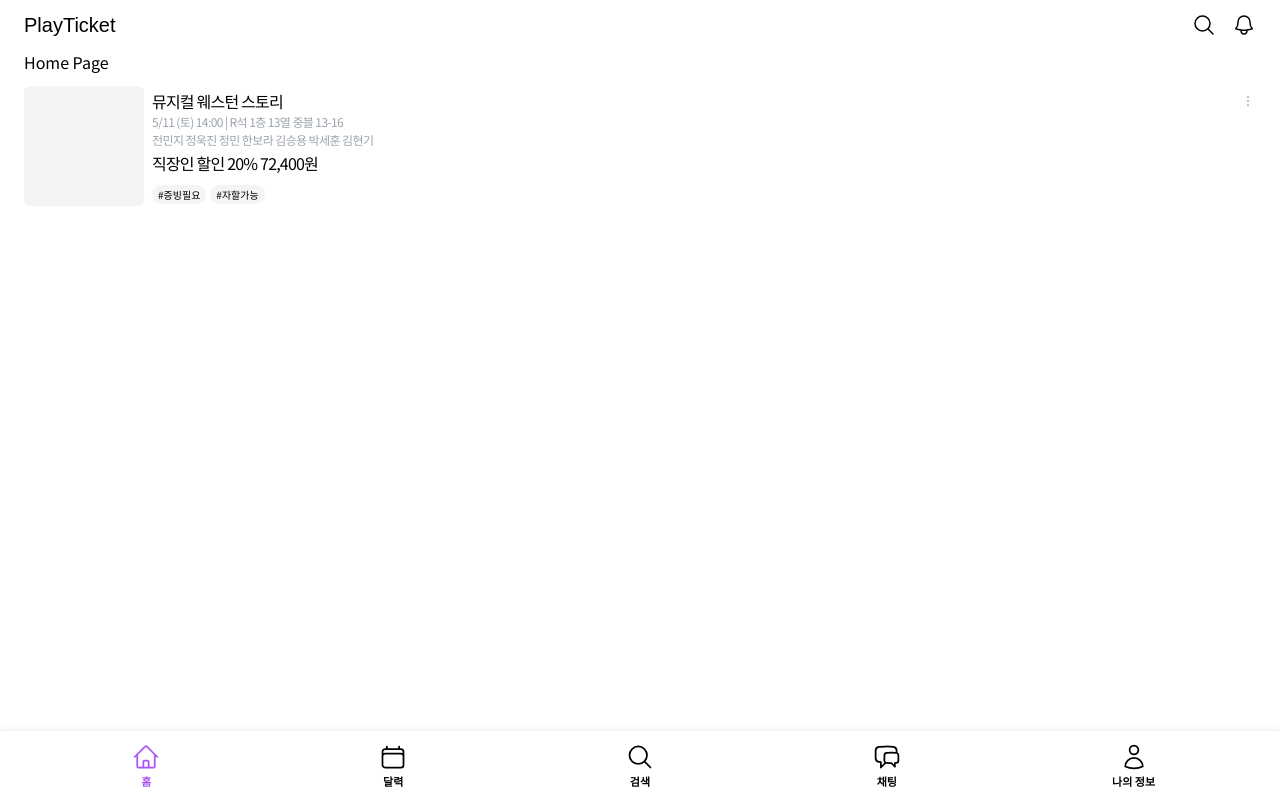
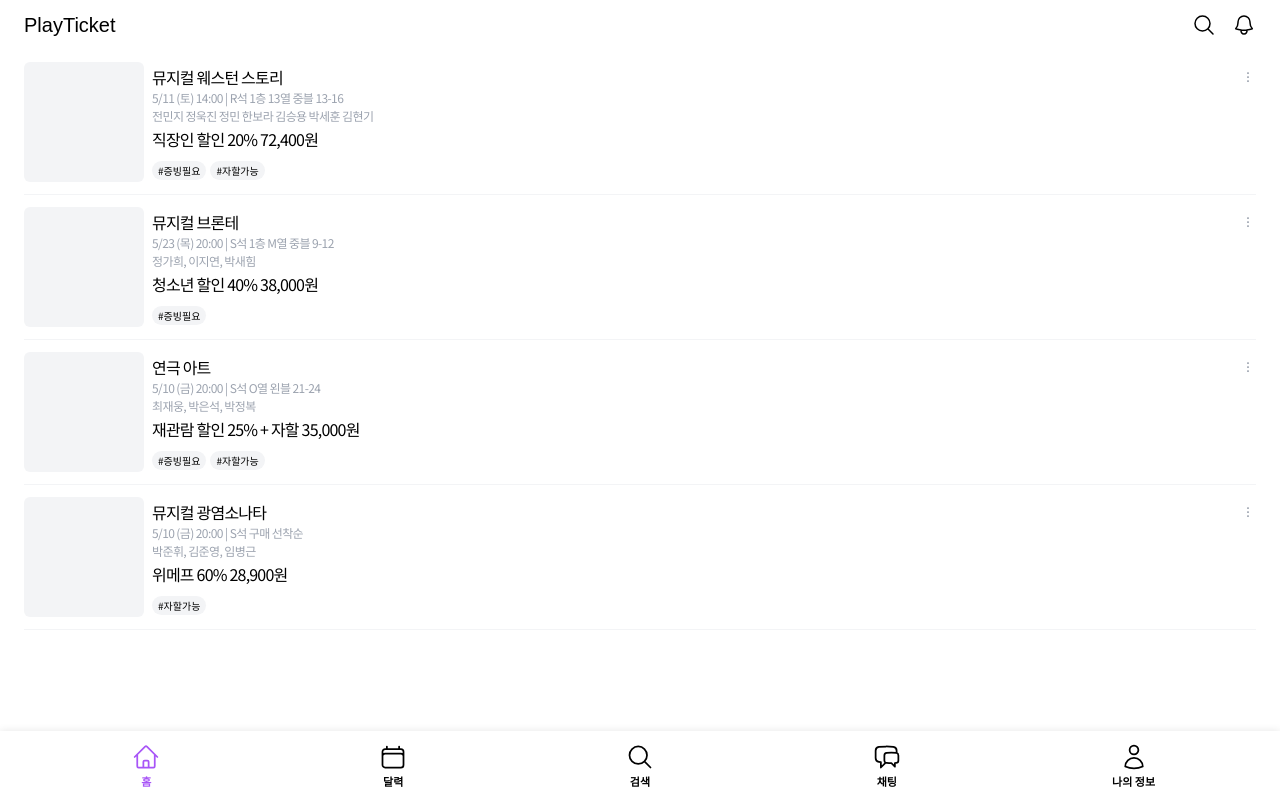
Before and after one commit to kim2ju/playticket, a React (Vite) app in the folder playticket-frontend/: page / in a window 1280 px wide. Built offline with nearby package versions, Linux system fonts and the light colour scheme; the HTML template or start-up script is replaced by a standard one; a web font is replaced by a local one.

Commit message:
feat: 임시 티켓 정보 데이터 추가

```diff
--- a/playticket-frontend/src/components/TicketContainer.tsx
+++ b/playticket-frontend/src/components/TicketContainer.tsx
@@ -1,8 +1,9 @@
 import { EllipsisVerticalIcon } from "@heroicons/react/24/outline"
 import TicketContainerModal from "./TicketContainerModal"
 import { useState } from "react";
+import { TicketContainerProps } from "../types";
 
-export default function TicketContainer() {
+export default function TicketContainer({data} : {data: TicketContainerProps}) {
     const [isModalOpen, setIsModalOpen] = useState<boolean>(false);
 
     return (
@@ -11,17 +12,20 @@ export default function TicketContainer() {
             <div className="w-[120px] h-[120px] bg-gray-100 rounded-md" />
             <div className="flex-grow h-[120px] flex flex-col justify-center">
                 <div className="flex justify-between">
-                    <div className="text-[16px] tracking-tighter">뮤지컬 웨스턴 스토리</div>
+                    <div className="text-[16px] tracking-tighter">{data.type} {data.title}</div>
                     <button onClick={() => setIsModalOpen(true)}>
                         <EllipsisVerticalIcon className="w-[16px] h-[16px] text-gray-400" />
                     </button>
                 </div>
-                <div className="text-[12px] text-gray-400 tracking-tighter">5/11 (토) 14:00 | R석 1층 13열 중블 13-16</div>
-                <div className="text-[12px] text-gray-400 tracking-tighter">전민지 정욱진 정민 한보라 김승용 박세훈 김현기</div>
-                <div className="text-[16px] pt-0.5 pb-2.5 tracking-tighter">직장인 할인 20% 72,400원</div>
+                <div className="text-[12px] text-gray-400 tracking-tighter">{data.datetime} | {data.seatRank} {data.seat}</div>
+                <div className="text-[12px] text-gray-400 tracking-tighter">{data.cast}</div>
+                <div className="text-[16px] pt-0.5 pb-2.5 tracking-tighter">
+                    {data.discountName} {data.discountRate}%{data.additionalDiscount > 0 && ' + 자할'} {new Intl.NumberFormat().format(data.discountPrice)}원
+                </div>
                 <div className="flex gap-1">
-                    <div className="bg-gray-100 text-[10px] py-0.5 px-1.5 rounded-2xl w-fit">#증빙필요</div>
-                    <div className="bg-gray-100 text-[10px] py-0.5 px-1.5 rounded-2xl w-fit">#자할가능</div>
+                    {data.tags.map((tag, index) => (
+                        <div key={index} className="bg-gray-100 text-[10px] py-0.5 px-1.5 rounded-2xl w-fit">#{tag}</div>
+                    ))}
                 </div>
             </div>
         </div>
--- /dev/null
+++ b/playticket-frontend/src/data/TicketContainerData.json
@@ -0,0 +1,63 @@
+{
+    "data": [{
+        "id": 1,
+        "type": "뮤지컬",
+        "title": "웨스턴 스토리",
+        "datetime": "5/11 (토) 14:00",
+        "seatRank": "R석",
+        "seat": "1층 13열 중블 13-16",
+        "cast": "전민지 정욱진 정민 한보라 김승용 박세훈 김현기",
+        "originalPrice": 88000,
+        "reservationFee": 2000,
+        "discountName": "직장인 할인",
+        "discountRate": 20,
+        "additionalDiscount": 0,
+        "discountPrice": 72400,
+        "tags": ["증빙필요", "자할가능"]
+    }, {
+        "id": 2,
+        "type": "뮤지컬",
+        "title": "브론테",
+        "datetime": "5/23 (목) 20:00",
+        "seatRank": "S석",
+        "seat": "1층 M열 중블 9-12",
+        "cast": "정가희, 이지연, 박새힘",
+        "originalPrice": 60000,
+        "reservationFee": 2000,
+        "discountName": "청소년 할인",
+        "discountRate": 40,
+        "additionalDiscount": 0,
+        "discountPrice": 38000,
+        "tags": ["증빙필요"]
+    }, {
+        "id": 3,
+        "type": "연극",
+        "title": "아트",
+        "datetime": "5/10 (금) 20:00",
+        "seatRank": "S석",
+        "seat": "O열 왼블 21-24",
+        "cast": "최재웅, 박은석, 박정복",
+        "originalPrice": 66000,
+        "reservationFee": 1000,
+        "discountName": "재관람 할인",
+        "discountRate": 25,
+        "additionalDiscount": 15500,
+        "discountPrice": 35000,
+        "tags": ["증빙필요", "자할가능"]
+    }, {
+        "id": 4,
+        "type": "뮤지컬",
+        "title": "광염소나타",
+        "datetime": "5/10 (금) 20:00",
+        "seatRank": "S석",
+        "seat": "구매 선착순",
+        "cast": "박준휘, 김준영, 임병근",
+        "originalPrice": 66000,
+        "reservationFee": 0,
+        "discountName": "위메프",
+        "discountRate": 60,
+        "additionalDiscount": 0,
+        "discountPrice": 28900,
+        "tags": ["자할가능"]
+    }]
+}
--- a/playticket-frontend/src/pages/HomePage.tsx
+++ b/playticket-frontend/src/pages/HomePage.tsx
@@ -1,12 +1,20 @@
 import HomeNav from "../components/HomeNav";
 import TicketContainer from "../components/TicketContainer";
+import TicketContainerData from "../data/TicketContainerData.json";
+import { TicketContainerProps } from "../types";
+
+const data = TicketContainerData.data;
 
 const HomePage = () => {
     return (
         <div className="w-full h-full flex flex-col justify-between px-6">
             <HomeNav />
-            Home Page
-            <TicketContainer />
+            {data.map((item : TicketContainerProps, index : number) => (
+                <>
+                    <TicketContainer key={index} data={item} />
+                    <div className="h-[1px] bg-gray-100" />
+                </>
+            ))}
         </div>
     )
 }
--- /dev/null
+++ b/playticket-frontend/src/types/index.ts
@@ -0,0 +1,16 @@
+export interface TicketContainerProps {
+    id: number;
+    type: string;
+    title: string;
+    datetime: string;
+    seatRank: string;
+    seat: string;
+    cast: string;
+    originalPrice: number;
+    reservationFee: number;
+    discountName: string;
+    discountRate: number;
+    additionalDiscount: number;
+    discountPrice: number;
+    tags: string[];
+}
```
